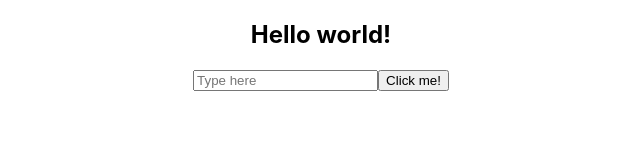
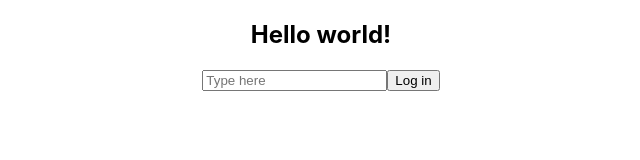
Before and after one commit to DilbarAkkaya/React-IP, a React (Create React App) app in the folder ex-app/: page / in a window 1280 px wide. Shown: the top 160 px of the page, without its empty margins (319-959 px from the left). Built offline with nearby package versions, Linux system fonts and the light colour scheme.

Commit message:
feat: add const text for button and add with const

```diff
--- a/ex-app/src/App.js
+++ b/ex-app/src/App.js
@@ -10,7 +10,8 @@ const Field = () => {
 }
 
 function Btn () {
-  return <button>Click me!</button>
+  const text = "Log in"
+  return <button>{text}</button>
 }
 function App() {
   return (
```
